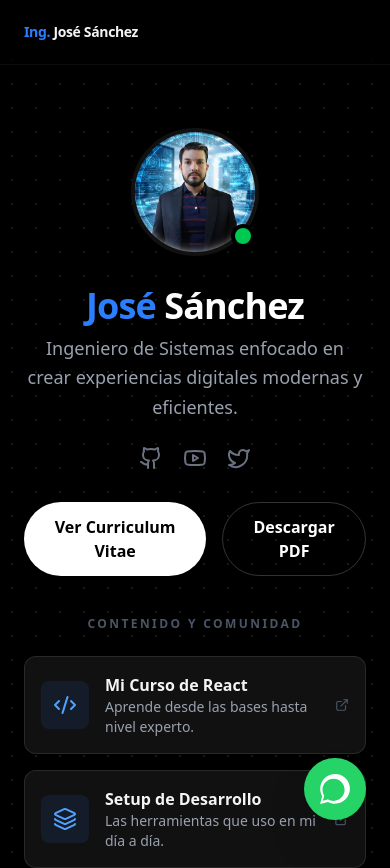
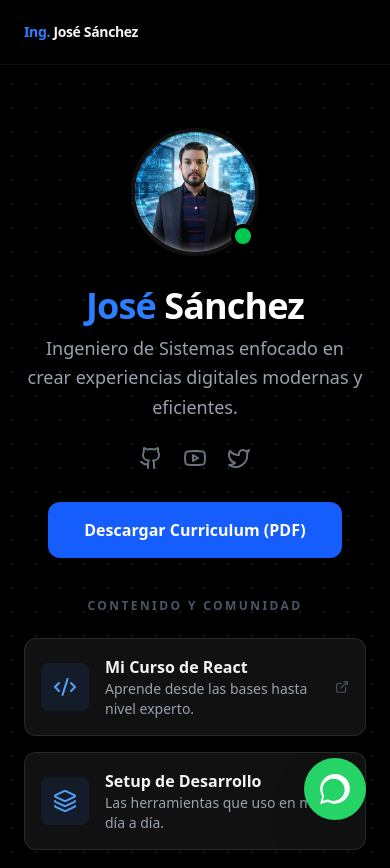
Before and after one commit to joseasanchezrojas-rgb/websitejsanchez, a React (Vite) app: page / in a window 390 px wide. Shown: the top 868 px of the page. Built offline with nearby package versions, Linux system fonts and the light colour scheme.

Commit message:
Script detector de dispositivos para CV

```diff
--- a/src/App.jsx
+++ b/src/App.jsx
@@ -10,25 +10,59 @@ import {
 import fotoPerfil from './assets/img_perfil.png';
 
 // --- COMPONENTES INTERNOS ---
-const BotonCV = () => (
-  <div className="flex justify-center gap-4 mt-8">
+const BotonCV = () => {
+  const [isMobile, setIsMobile] = React.useState(false);
+
+  React.useEffect(() => {
+    // Función para detectar si es móvil por el ancho de pantalla
+    const checkMobile = () => {
+      setIsMobile(window.innerWidth < 768);
+    };
+
+    // Ejecutar al cargar
+    checkMobile();
+
+    // Escuchar cambios de tamaño de ventana
+    window.addEventListener('resize', checkMobile);
+    return () => window.removeEventListener('resize', checkMobile);
+  }, []);
+
+  const cvPath = "/CV_Jose_Sanchez_Ingeniero.pdf";
+
+  return (
+    <div className="flex flex-col md:flex-row justify-center gap-4 mt-8 px-6">
+      {isMobile ? (
+        // --- VISTA MÓVIL: Solo un botón de descarga ---
         <a
-      href="/CV_Jose_Sanchez_Ingeniero.pdf"
+          href={cvPath}
+          download
+          className="w-full md:w-auto inline-flex items-center justify-center px-8 py-4 bg-blue-600 text-white font-bold rounded-xl shadow-lg active:scale-95 transition-all"
+        >
+          Descargar Curriculum (PDF)
+        </a>
+      ) : (
+        // --- VISTA PC: Ambos botones ---
+        <>
+          <a
+            href={cvPath}
             target="_blank"
             rel="noopener noreferrer"
             className="inline-flex items-center px-6 py-3 bg-white text-black font-bold rounded-full hover:bg-blue-500 hover:text-white transition-all duration-300 shadow-lg hover:shadow-blue-500/20"
           >
-      Ver Curriculum Vitae
+            Ver Curriculum
           </a>
           <a
-      href="/CV_Jose_Sanchez_Ingeniero.pdf"
+            href={cvPath}
             download
             className="inline-flex items-center px-6 py-3 border border-white/20 text-white font-bold rounded-full hover:bg-white/10 transition-all duration-300"
           >
             Descargar PDF
           </a>
+        </>
+      )}
     </div>
   );
+};
 const LinkCard = ({ title, description, url, icon: Icon }) => (
   <a
     href={url}
```
Lines whose indentation alone changed are shown as unchanged.
